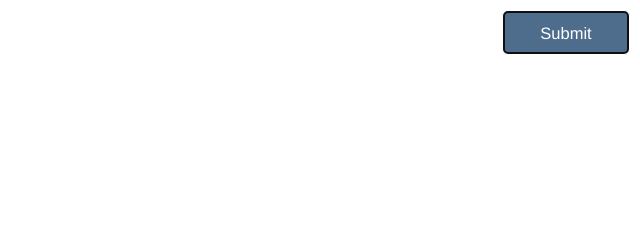
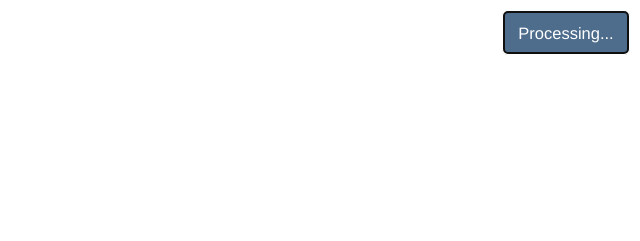
Before and after one commit to shrikrishnaholla/LinkedIngine, a plain HTML site: page src/machinelearning/index.html in a window 1280 px wide. Both pictures are taken after a click on the button "Submit". Shown: the top 241 px of the page, 640-1280 px from the left. Drawn offline with Linux system fonts and the light colour scheme.

Commit message:
Frontend improvements

```diff
--- a/src/machinelearning/js/application.js
+++ b/src/machinelearning/js/application.js
@@ -47,4 +47,20 @@ $(document).ready(function() {
         return false
     });
 
+    $(".submit").click(function(e) {
+        var query = []
+        $("li.todo-done").each(function() {
+                        query.push($.trim($(this).text()));
+                    });
+        $(".submit").text('Processing...');
+        $(".results").html("")
+        e.preventDefault();
+        console.log(query);
+        /*$.ajax({
+            url:'/',
+            type:'GET',
+            dataType:'json',
+            data : */
+
+    });
 });
```
Also changed, not shown: src/machinelearning/index.html (+1 -1 lines).
